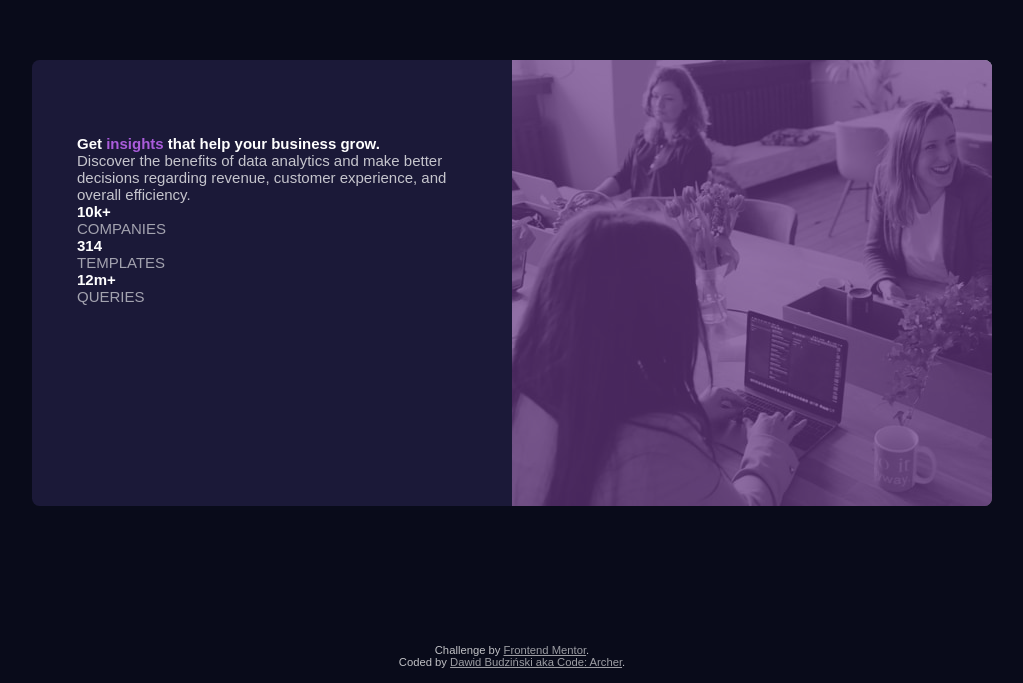
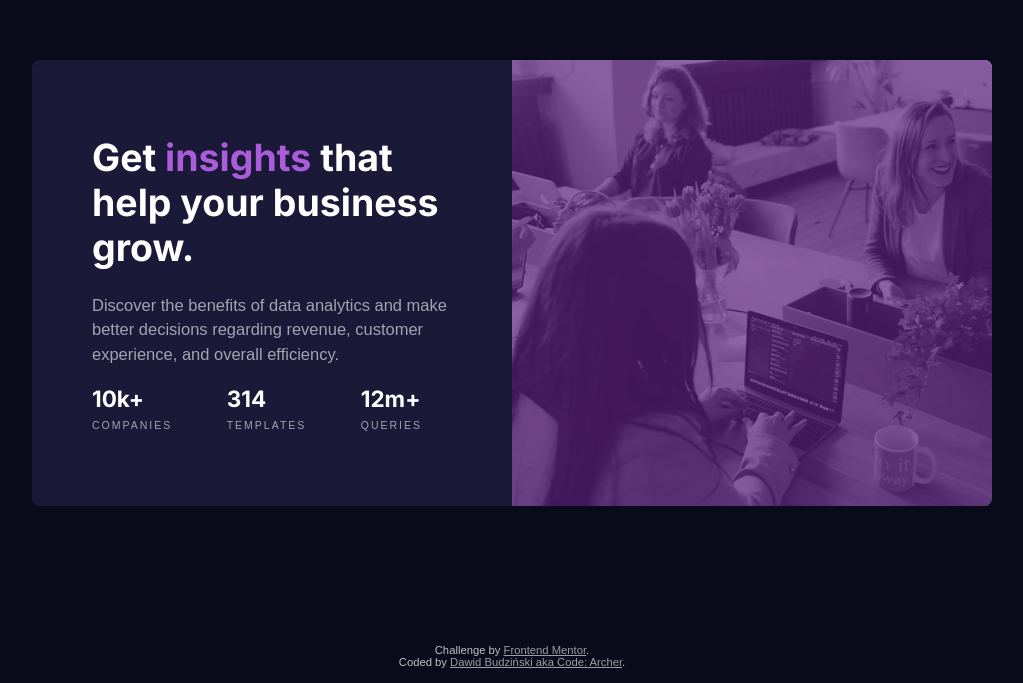
Before and after one commit to BD4vid777/Stats_preview_card_component, a plain HTML site: page index.html in a window 1280 px wide. Shown: the part 117-800 px from the top of the page, without its empty margins (128-1151 px from the left). Drawn offline with Linux system fonts and the light colour scheme.

Commit message:
Desktop done

```diff
--- a/index.html
+++ b/index.html
@@ -17,9 +17,11 @@
   <div class="card">
     <div class="overlay"></div>
     <div class="main">
-      <div class="main__heading">Get <span>insights</span> that help your business grow.</div>
-      <div class="main__content">Discover the benefits of data analytics and make better decisions regarding revenue, customer
-        experience, and overall efficiency.</div>
+      <div>
+        <div class="main__heading">Get <span>insights</span> that help your business grow.</div>
+        <div class="main__content">Discover the benefits of data analytics and make better decisions regarding revenue,
+          customer experience, and overall efficiency.</div>
+      </div>
       <div class="stats">
         <div class="stats__item">
           <div class="stats__item-heading">10k+</div>
--- a/styles.css
+++ b/styles.css
@@ -84,18 +84,15 @@ body {
     width: 100%;
     height: 100%;
     position: absolute;
-    opacity: .7;
-    mix-blend-mode: revert;
-    filter: brightness(0.6);
+    filter: brightness(59%) saturate(100%) contrast(131%) opacity(70%);
 }
 
 .main {
     width: 50%;
-    height: 100%;
     display: flex;
     flex-direction: column;
     justify-content: space-between;
-    padding: 5rem 3rem;
+    padding: 5rem 4rem;
 }
 
 .main__heading, .stats__item-heading {
@@ -103,17 +100,44 @@ body {
     font-weight: var(--fw-700);
 }
 
+.main__heading {
+    font-size: 2.5rem;
+    font-family: var(--ff-inter);
+    margin-bottom: 1.5rem;
+}
+
 .main__heading span {
     color: var(--clr-accent);
 }
 
 .main__content {
-    color: var(--clr-white-75);
+    color: var(--clr-white-60);
+    line-height: 1.5;
+    font-size: 1.1rem;
+
+}
+
+.stats {
+    display: flex;
+    justify-content: space-between;
+    padding-right: 2rem;
+}
+
+.stats__item {
+    text-align: left;
+}
+
+.stats__item-heading {
+    font-family: var(--ff-inter);
+    font-size: 1.5rem;
+    margin-bottom: .5rem;
 }
 
 .stats__item-name {
     color: var(--clr-white-60);
     text-transform: uppercase;
+    letter-spacing: 2px;
+    font-size: .7rem;
 }
 
 
```
